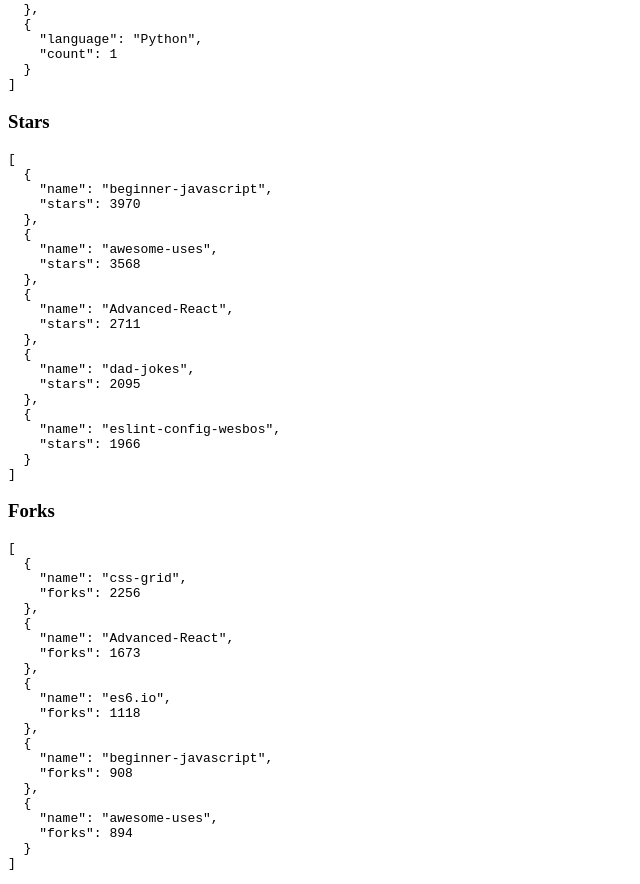
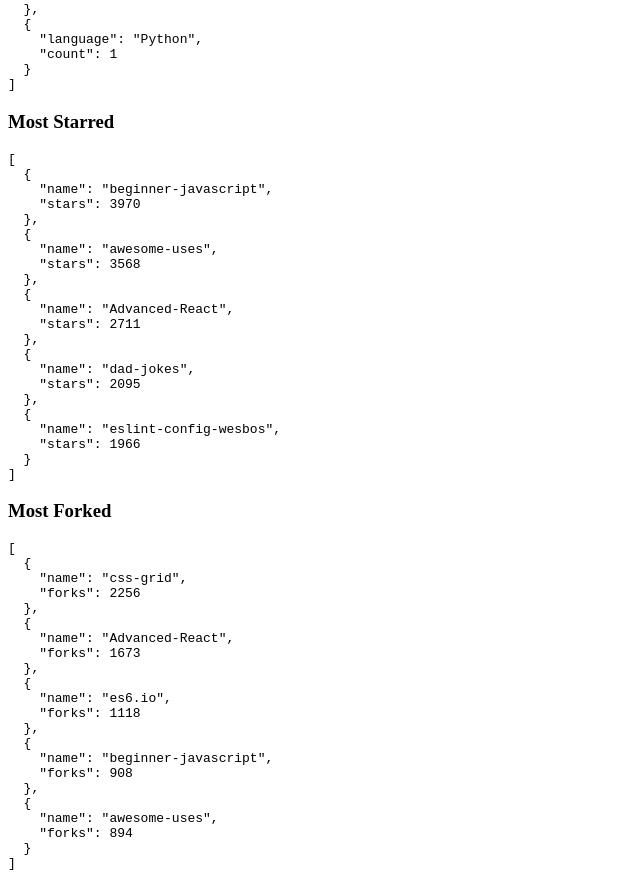
Before and after one commit to louis-young/github-dashboard, a React (Create React App) app: page / in a window 1280 px wide. Shown: the part 1613-2497 px from the top of the page, without its empty margins (0-640 px from the left). Built offline with nearby package versions, Linux system fonts and the light colour scheme; grey boxes are pictures that could not be loaded.

Commit message:
Rename chart components

```diff
--- a/src/components/Languages/Languages.js
+++ b/src/components/Charts/Languages/Languages.js
@@ -1,6 +1,6 @@
 import React, { useContext } from "react";
 
-import { Context } from "../../context/Context";
+import { Context } from "../../../context/Context";
 
 const getLanguagesFromRepositories = (repositories) => {
   const languages = repositories.reduce((accumulator, repository) => {
--- a/src/components/Forks/Forks.js
+++ b/src/components/Charts/MostForked/MostForked.js
@@ -1,6 +1,6 @@
 import React, { useContext } from "react";
 
-import { Context } from "../../context/Context";
+import { Context } from "../../../context/Context";
 
 const sortRepositories = (repositories) => {
   const sortedRepositories = repositories.sort((a, b) => b.forks - a.forks);
@@ -24,7 +24,7 @@ const formatRepositories = (repositories) => {
   return formattedRepositories;
 };
 
-const Forks = () => {
+const MostForked = () => {
   const { repositories } = useContext(Context);
 
   const sortedRepositories = sortRepositories(repositories);
@@ -35,10 +35,10 @@ const Forks = () => {
 
   return (
     <section>
-      <h3>Forks</h3>
+      <h3>Most Forked</h3>
       <pre>{JSON.stringify(formattedRepositories, false, 2)}</pre>
     </section>
   );
 };
 
-export default Forks;
+export default MostForked;
--- a/src/components/Stars/Stars.js
+++ b/src/components/Charts/MostStarred/MostStarred.js
@@ -1,6 +1,6 @@
 import React, { useContext } from "react";
 
-import { Context } from "../../context/Context";
+import { Context } from "../../../context/Context";
 
 const sortRepositories = (repositories) => {
   const sortedRepositories = repositories.sort((a, b) => b.stargazers_count - a.stargazers_count);
@@ -24,7 +24,7 @@ const formatRepositories = (repositories) => {
   return formattedRepositories;
 };
 
-const Stars = () => {
+const MostStarred = () => {
   const { repositories } = useContext(Context);
 
   const sortedRepositories = sortRepositories(repositories);
@@ -35,10 +35,10 @@ const Stars = () => {
 
   return (
     <section>
-      <h3>Stars</h3>
+      <h3>Most Starred</h3>
       <pre>{JSON.stringify(formattedRepositories, false, 2)}</pre>
     </section>
   );
 };
 
-export default Stars;
+export default MostStarred;
--- a/src/pages/Dashboard/Dashboard.js
+++ b/src/pages/Dashboard/Dashboard.js
@@ -3,9 +3,9 @@ import React from "react";
 import Metrics from "../../components/Metrics/Metrics";
 import User from "../../components/User/User";
 import Followers from "../../components/Followers/Followers";
-import Languages from "../../components/Languages/Languages";
-import Stars from "../../components/Stars/Stars";
-import Forks from "../../components/Forks/Forks";
+import Languages from "../../components/Charts/Languages/Languages";
+import MostStarred from "../../components/Charts/MostStarred/MostStarred";
+import MostForked from "../../components/Charts/MostForked/MostForked";
 
 const Dashboard = () => {
   return (
@@ -15,8 +15,8 @@ const Dashboard = () => {
       <User />
       <Followers />
       <Languages />
-      <Stars />
-      <Forks />
+      <MostStarred />
+      <MostForked />
     </section>
   );
 };
```
